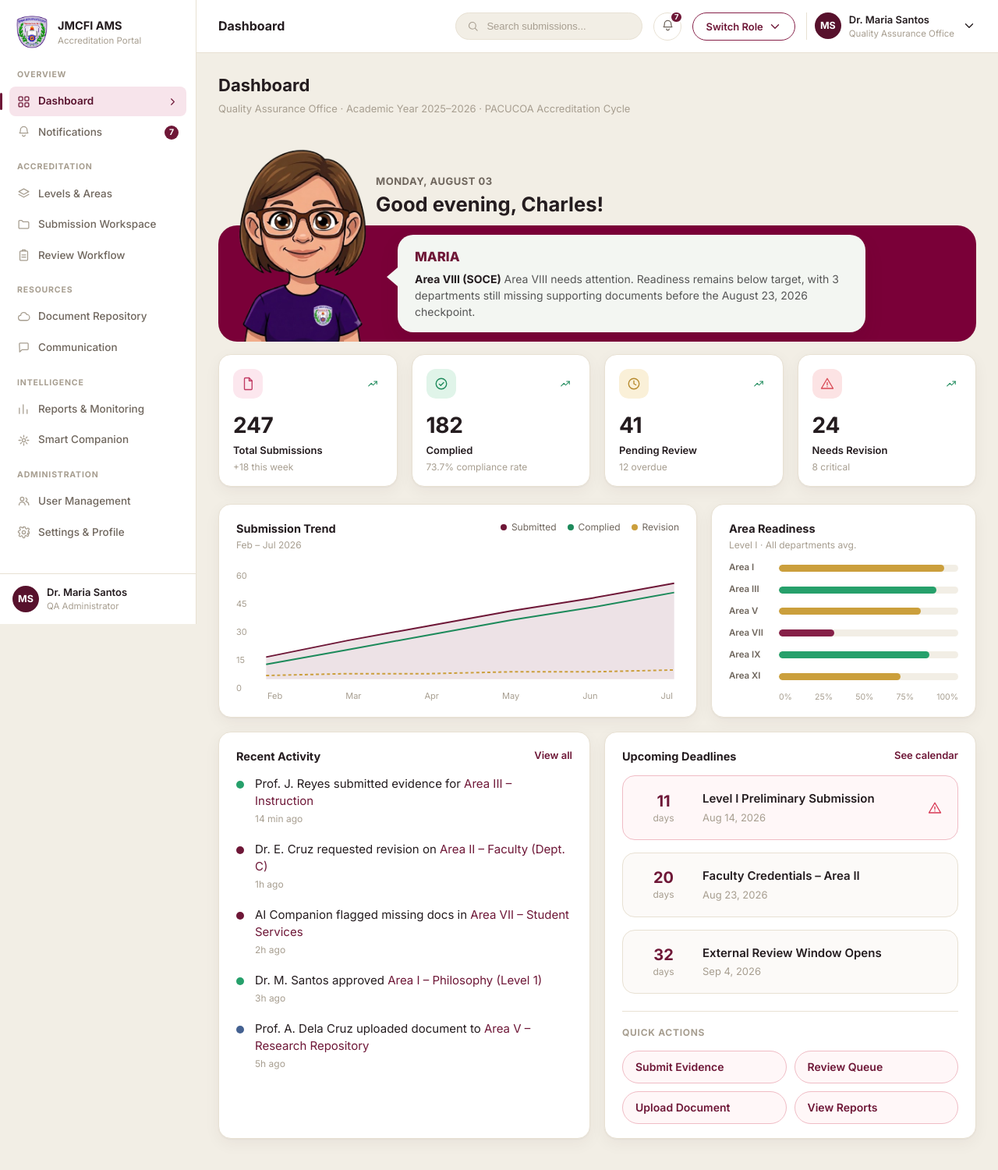
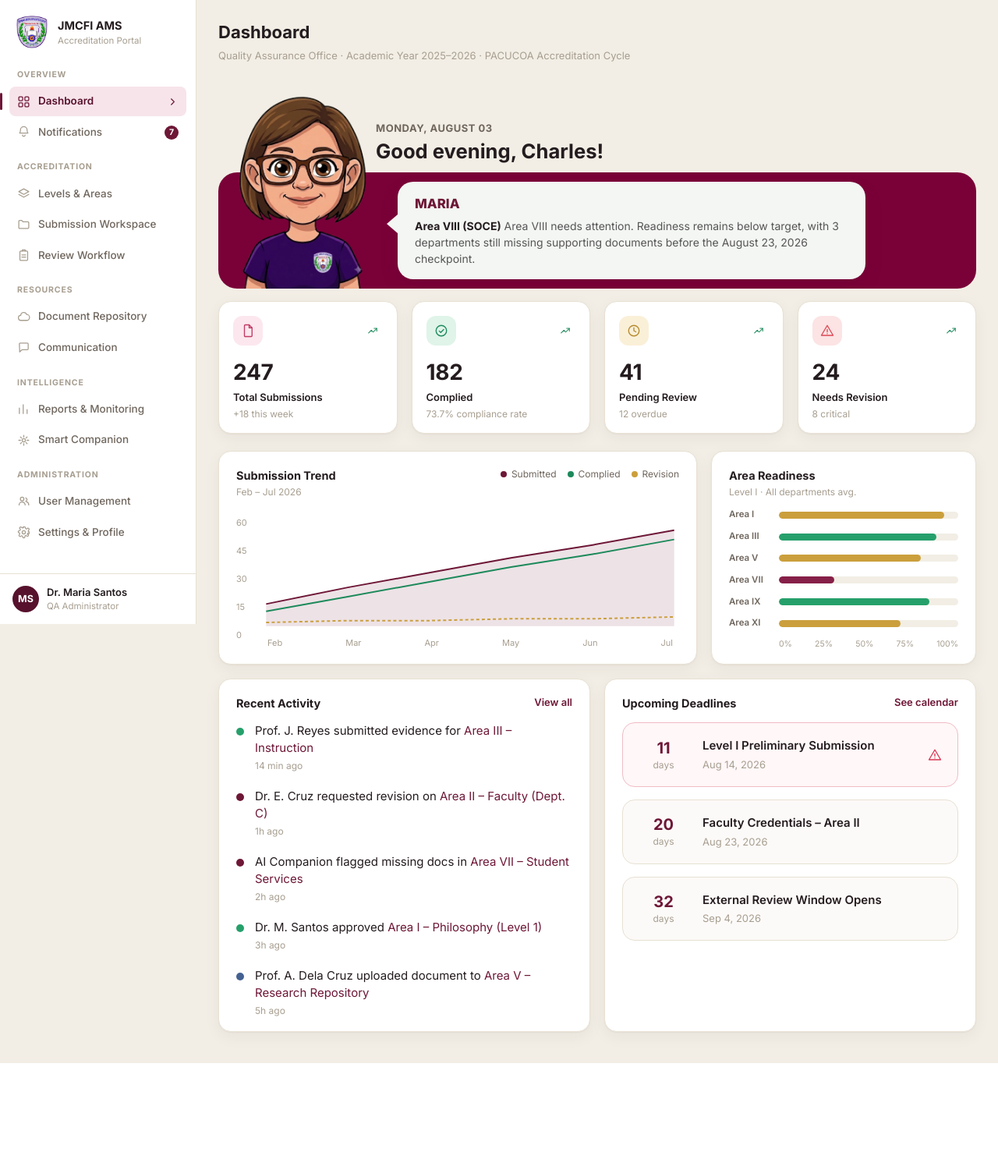
Before and after one commit to Ashhh02/accreditation_management_system, a Django app: page / in a window 1280 px wide. Shown: the whole page at 78% size. After the commit the page ends 1363 px from the top, so only its background shows below. Run offline with Django 5.2, Linux system fonts and the light colour scheme.

Commit message:
complete dashboard components

```diff
--- a/config/settings.py
+++ b/config/settings.py
@@ -56,6 +56,9 @@ MIDDLEWARE = [
     'django.contrib.messages.middleware.MessageMiddleware',
     'django.middleware.clickjacking.XFrameOptionsMiddleware',
 ]
+
+if DEBUG:
+    MIDDLEWARE.insert(1, 'core.middleware.NoCacheMiddleware')
 
 ROOT_URLCONF = 'config.urls'
 
--- a/dashboard/templates/dashboard/index.html
+++ b/dashboard/templates/dashboard/index.html
@@ -2,7 +2,7 @@
 {% load static nav_extras %}
 
 {% block extra_css %}
-  <link rel="stylesheet" href="{% static 'css/dashboard.css' %}">
+  <link rel="stylesheet" href="{% static 'css/dashboard.css' %}?v={{ asset_version }}">
 {% endblock %}
 
 {% block content %}
@@ -157,15 +157,6 @@
           </div>
         {% endfor %}
       </div>
-
-      <div class="quick-actions">
-        <div class="quick-actions-label">Quick Actions</div>
-        <div class="quick-actions-grid">
-          {% for action in quick_actions %}
-            <button type="button" class="quick-action-btn">{{ action }}</button>
-          {% endfor %}
-        </div>
-      </div>
     </div>
   </section>
 {% endblock %}
--- a/dashboard/views.py
+++ b/dashboard/views.py
@@ -163,11 +163,4 @@ class DashboardView(TemplateView):
             },
         ]
 
-        context['quick_actions'] = [
-            'Submit Evidence',
-            'Review Queue',
-            'Upload Document',
-            'View Reports',
-        ]
-
         return context
--- a/static/css/dashboard.css
+++ b/static/css/dashboard.css
@@ -506,9 +506,7 @@
 }
 
 .quick-actions {
-  margin-top: 22px;
-  padding-top: 18px;
-  border-top: 1px solid var(--color-border);
+  display: none !important;
 }
 
 .quick-actions-label {
--- a/templates/base.html
+++ b/templates/base.html
@@ -5,14 +5,15 @@
   <meta charset="UTF-8">
   <meta name="viewport" content="width=device-width, initial-scale=1.0">
   <title>{% block title %}{{ page_title|default:"Dashboard" }} · JMCFI AMS{% endblock %}</title>
+  {% now "U" as asset_version %}
 
   <link rel="preconnect" href="https://fonts.googleapis.com">
   <link rel="preconnect" href="https://fonts.gstatic.com" crossorigin>
   <link href="https://fonts.googleapis.com/css2?family=Inter:wght@400;500;600;700;800&display=swap" rel="stylesheet">
 
-  <link rel="stylesheet" href="{% static 'css/tokens.css' %}">
-  <link rel="stylesheet" href="{% static 'css/base.css' %}">
-  <link rel="stylesheet" href="{% static 'css/layout.css' %}">
+  <link rel="stylesheet" href="{% static 'css/tokens.css' %}?v={{ asset_version }}">
+  <link rel="stylesheet" href="{% static 'css/base.css' %}?v={{ asset_version }}">
+  <link rel="stylesheet" href="{% static 'css/layout.css' %}?v={{ asset_version }}">
   {% block extra_css %}{% endblock %}
 </head>
 <body>
@@ -20,8 +21,6 @@
     {% include 'partials/_sidebar.html' %}
 
     <div class="main-column">
-      {% include 'partials/_topbar.html' %}
-
       <main class="content">
         {% block content %}{% endblock %}
       </main>
```
Also changed, not shown: core/middleware.py (added, +10 -0 lines).
